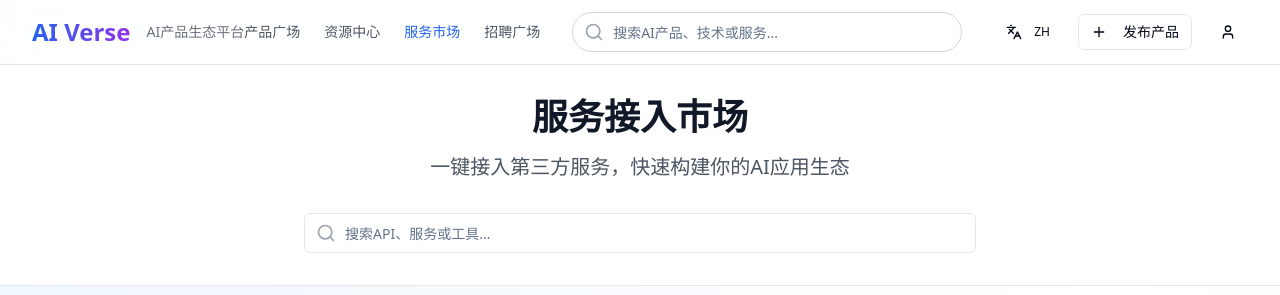
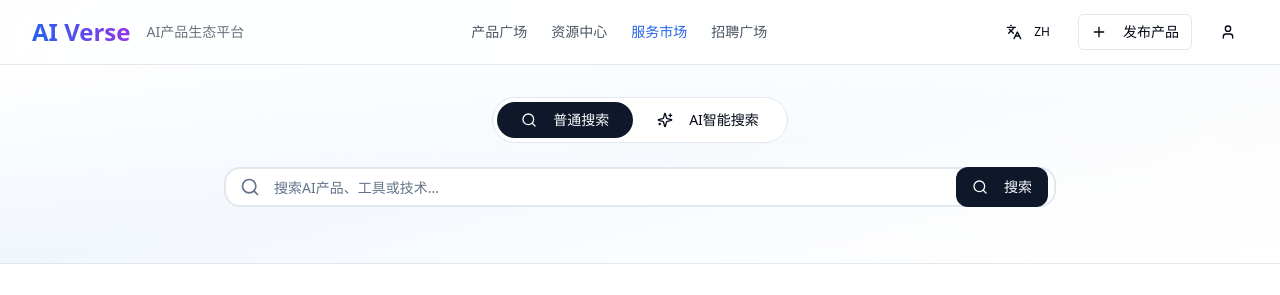
Before and after one commit to zmxzoe/product-ai-verse, a React (Vite) app: page /services in a window 1280 px wide. Shown: the top 295 px of the page. Built offline with nearby package versions, Linux system fonts and the light colour scheme.

Commit message:
feat: Add AI search to all pages
Adds AI search functionality to all pages and removes the search bar from the navigation bar.

```diff
--- a/src/components/Navbar.tsx
+++ b/src/components/Navbar.tsx
@@ -1,9 +1,8 @@
 
 import React from 'react';
 import { Link, useLocation } from 'react-router-dom';
-import { Search, Plus, User, Menu, Languages } from 'lucide-react';
+import { Plus, User, Menu, Languages } from 'lucide-react';
 import { Button } from '@/components/ui/button';
-import { Input } from '@/components/ui/input';
 import {
   DropdownMenu,
   DropdownMenuContent,
@@ -12,12 +11,7 @@ import {
 } from '@/components/ui/dropdown-menu';
 import { useLanguage } from '@/contexts/LanguageContext';
 
-interface NavbarProps {
-  searchTerm: string;
-  onSearchChange: (value: string) => void;
-}
-
-const Navbar = ({ searchTerm, onSearchChange }: NavbarProps) => {
+const Navbar = () => {
   const location = useLocation();
   const { language, setLanguage, t } = useLanguage();
 
@@ -55,20 +49,6 @@ const Navbar = ({ searchTerm, onSearchChange }: NavbarProps) => {
                 {item.name}
               </Link>
             ))}
-          </div>
-
-          {/* Search Bar */}
-          <div className="flex-1 max-w-xl mx-8">
-            <div className="relative">
-              <Search className="absolute left-3 top-1/2 transform -translate-y-1/2 text-gray-400 h-5 w-5" />
-              <Input
-                type="text"
-                placeholder={t('navbar.search')}
-                value={searchTerm}
-                onChange={(e) => onSearchChange(e.target.value)}
-                className="w-full pl-10 pr-4 py-2 border border-gray-300 rounded-full focus:ring-2 focus:ring-blue-500 focus:border-transparent"
-              />
-            </div>
           </div>
 
           {/* Action Buttons */}
--- a/src/pages/Index.tsx
+++ b/src/pages/Index.tsx
@@ -195,7 +195,7 @@ const Index = () => {
   return (
     <div className="min-h-screen bg-background">
       {/* Navigation */}
-      <Navbar searchTerm={searchTerm} onSearchChange={setSearchTerm} />
+      <Navbar />
 
       {/* AI Search */}
       <AISearchBar onSearch={handleAISearch} />
--- a/src/pages/ServiceMarket.tsx
+++ b/src/pages/ServiceMarket.tsx
@@ -1,11 +1,11 @@
-
 import React, { useState } from 'react';
 import Navbar from '@/components/Navbar';
+import AISearchBar from '@/components/AISearchBar';
 import { Card, CardContent, CardHeader, CardTitle } from '@/components/ui/card';
 import { Button } from '@/components/ui/button';
-import { Input } from '@/components/ui/input';
 import { Badge } from '@/components/ui/badge';
-import { Search, Zap, DollarSign, Shield, Cpu, Cloud, CreditCard, BarChart3, Mail, Megaphone, Globe, Image } from 'lucide-react';
+import { Zap, DollarSign, Shield, Cpu, Cloud, CreditCard, BarChart3, Mail, Megaphone, Globe, Image } from 'lucide-react';
+import { toast } from '@/hooks/use-toast';
 
 const ServiceMarket = () => {
   const [searchTerm, setSearchTerm] = useState('');
@@ -126,9 +126,20 @@ const ServiceMarket = () => {
     return matchesSearch && matchesCategory;
   });
 
+  const handleAISearch = (query: string) => {
+    setSearchTerm(query);
+    toast({
+      title: "AI搜索启动",
+      description: `正在为您智能推荐服务: ${query}`,
+    });
+  };
+
   return (
     <div className="min-h-screen bg-gradient-to-br from-blue-50 via-white to-purple-50">
-      <Navbar searchTerm={searchTerm} onSearchChange={setSearchTerm} />
+      <Navbar />
+
+      {/* AI Search */}
+      <AISearchBar onSearch={handleAISearch} />
 
       {/* Header */}
       <div className="bg-white border-b border-gray-200">
@@ -138,20 +149,6 @@ const ServiceMarket = () => {
             <p className="text-xl text-gray-600 max-w-3xl mx-auto">
               一键接入第三方服务，快速构建你的AI应用生态
             </p>
-          </div>
-
-          {/* Search */}
-          <div className="max-w-2xl mx-auto">
-            <div className="relative">
-              <Search className="absolute left-3 top-1/2 transform -translate-y-1/2 text-gray-400 h-5 w-5" />
-              <Input
-                type="text"
-                placeholder="搜索API、服务或工具..."
-                value={searchTerm}
-                onChange={(e) => setSearchTerm(e.target.value)}
-                className="w-full pl-10 pr-4 py-3 text-lg"
-              />
-            </div>
           </div>
         </div>
       </div>
```
